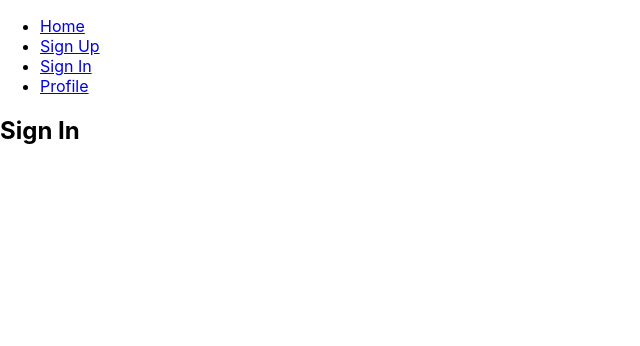
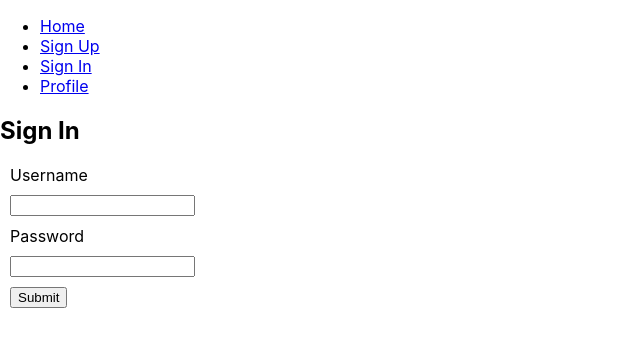
Before and after one commit to Albatroaz7/login-example, a React (Create React App) app: page /signin in a window 1280 px wide. Shown: the top 346 px of the page, without its empty margins (0-640 px from the left). Built offline with nearby package versions, Linux system fonts and the light colour scheme.

Commit message:
Make HTML for sign in form

```diff
--- a/package.json
+++ b/package.json
@@ -8,6 +8,7 @@
     "@testing-library/user-event": "^12.6.0",
     "react": "^17.0.1",
     "react-dom": "^17.0.1",
+    "react-hook-form": "^6.14.1",
     "react-router-dom": "^5.2.0",
     "react-scripts": "4.0.1",
     "web-vitals": "^0.2.4"
--- a/src/App.js
+++ b/src/App.js
@@ -1,56 +1,9 @@
 import React from "react";
-import {
-  BrowserRouter as Router,
-  Switch,
-  Route,
-  Link
-} from "react-router-dom";
-import Home from './pages/Home'
-import SignUp from "./pages/SignUp";
-import SignIn from "./pages/SignIn";
-import Profile from "./pages/Profile";
+
+import Routing from "./components/Routing";
 
 export default function App() {
   return (
-      <Router>
-        <div>
-          <nav>
-            <ul>
-              <li>
-                <Link to="/">Home</Link>
-              </li>
-              <li>
-                <Link to="/signup">Sign Up</Link>
-              </li>
-              <li>
-                <Link to="/signin">Sign In</Link>
-              </li>
-              <li>
-                <Link to="/profile">Profile</Link>
-              </li>
-            </ul>
-          </nav>
-
-          {/* A <Switch> looks through its children <Route>s and
-            renders the first one that matches the current URL. */}
-          <Switch>
-            <Route exact path="/">
-              <Home />
-            </Route>
-            <Route path="/signup">
-              <SignUp />
-            </Route>
-            <Route path="/signin">
-              <SignIn />
-            </Route>
-            <Route path="/profile">
-              <Profile />
-            </Route>
-            <Route path="/">
-              <h3>404, page not found.</h3>
-            </Route>
-          </Switch>
-        </div>
-      </Router>
+      <Routing />
   );
 }
--- /dev/null
+++ b/src/components/Routing.js
@@ -0,0 +1,51 @@
+import React from 'react'
+import {BrowserRouter as Router, Link, Route, Switch} from "react-router-dom";
+import Home from "../pages/Home";
+import SignUp from "../pages/SignUp";
+import SignIn from "../pages/SignIn";
+import Profile from "../pages/Profile";
+
+export default function Routing(){
+    return(
+    <Router>
+        <div>
+            <nav>
+                <ul>
+                    <li>
+                        <Link to="/">Home</Link>
+                    </li>
+                    <li>
+                        <Link to="/signup">Sign Up</Link>
+                    </li>
+                    <li>
+                        <Link to="/signin">Sign In</Link>
+                    </li>
+                    <li>
+                        <Link to="/profile">Profile</Link>
+                    </li>
+                </ul>
+            </nav>
+
+            {/* A <Switch> looks through its children <Route>s and
+            renders the first one that matches the current URL. */}
+            <Switch>
+                <Route exact path="/">
+                    <Home />
+                </Route>
+                <Route path="/signup">
+                    <SignUp />
+                </Route>
+                <Route path="/signin">
+                    <SignIn />
+                </Route>
+                <Route path="/profile">
+                    <Profile />
+                </Route>
+                <Route path="/">
+                    <h3>404, page not found.</h3>
+                </Route>
+            </Switch>
+        </div>
+    </Router>
+    )
+}
--- /dev/null
+++ b/src/components/SignInForm/SignInForm.css
@@ -0,0 +1,4 @@
+label, input {
+    display: block;
+    margin: 10px;
+}
--- /dev/null
+++ b/src/components/SignInForm/index.js
@@ -0,0 +1,14 @@
+import React from 'react'
+import './SignInForm.css'
+
+export default function Index(){
+    return <form>
+        <label htmlFor="userName">Username</label>
+        <input name="userName" type="text"/>
+        <label htmlFor="password">Password</label>
+        <input name="password" type="password"/>
+        <input type="submit"/>
+    </form>
+
+
+}
--- a/src/pages/SignIn.js
+++ b/src/pages/SignIn.js
@@ -1,5 +1,8 @@
 import React from 'react'
+import Index from "../components/SignInForm";
 
 export default function SignIn(){
-    return <h2>Sign In</h2>;
+    return <div><h2>Sign In</h2>
+        <Index />
+    </div>
 }
```
Also changed, not shown: 2 other files (tests, documents, lock files or other folders).
